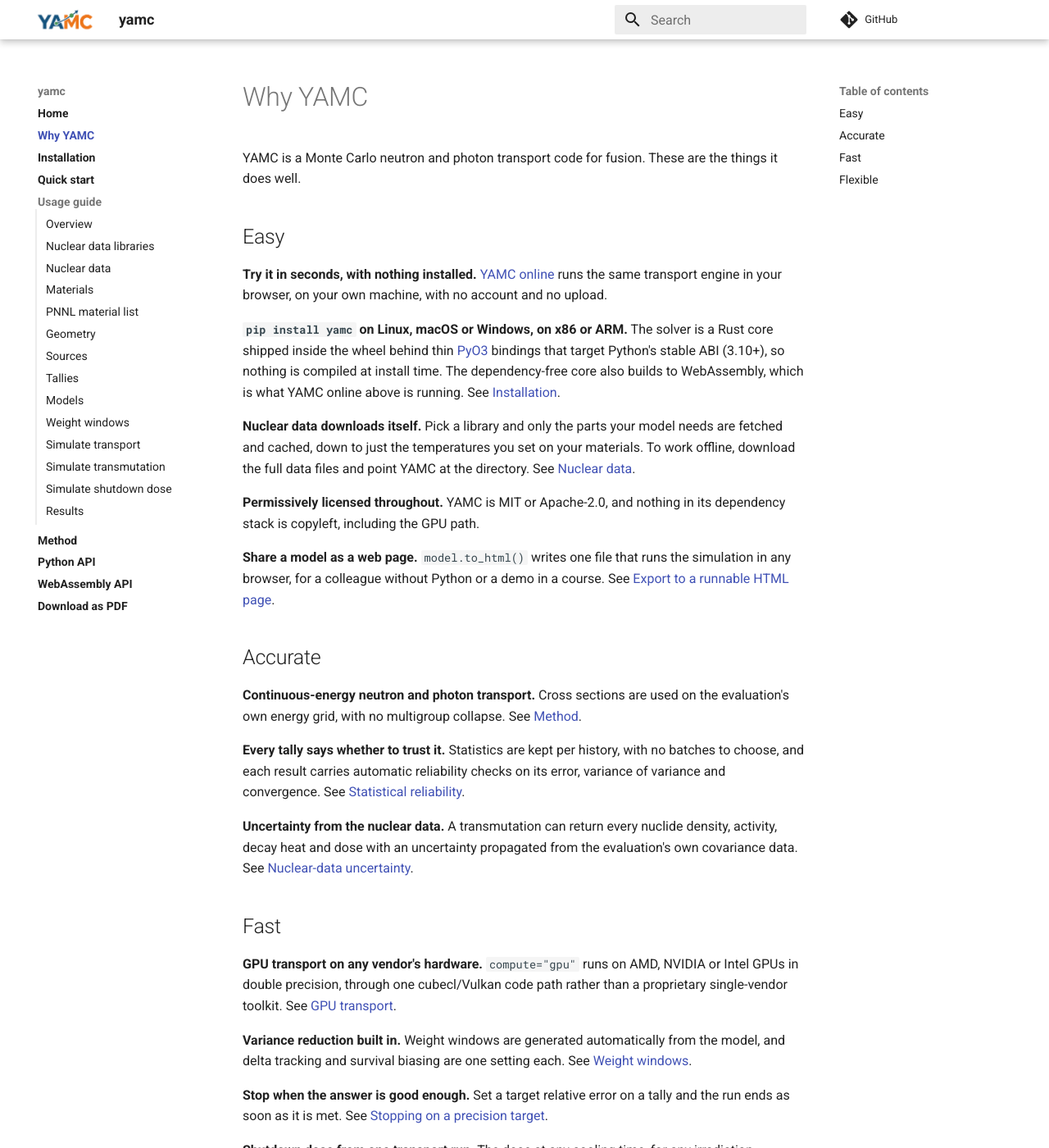
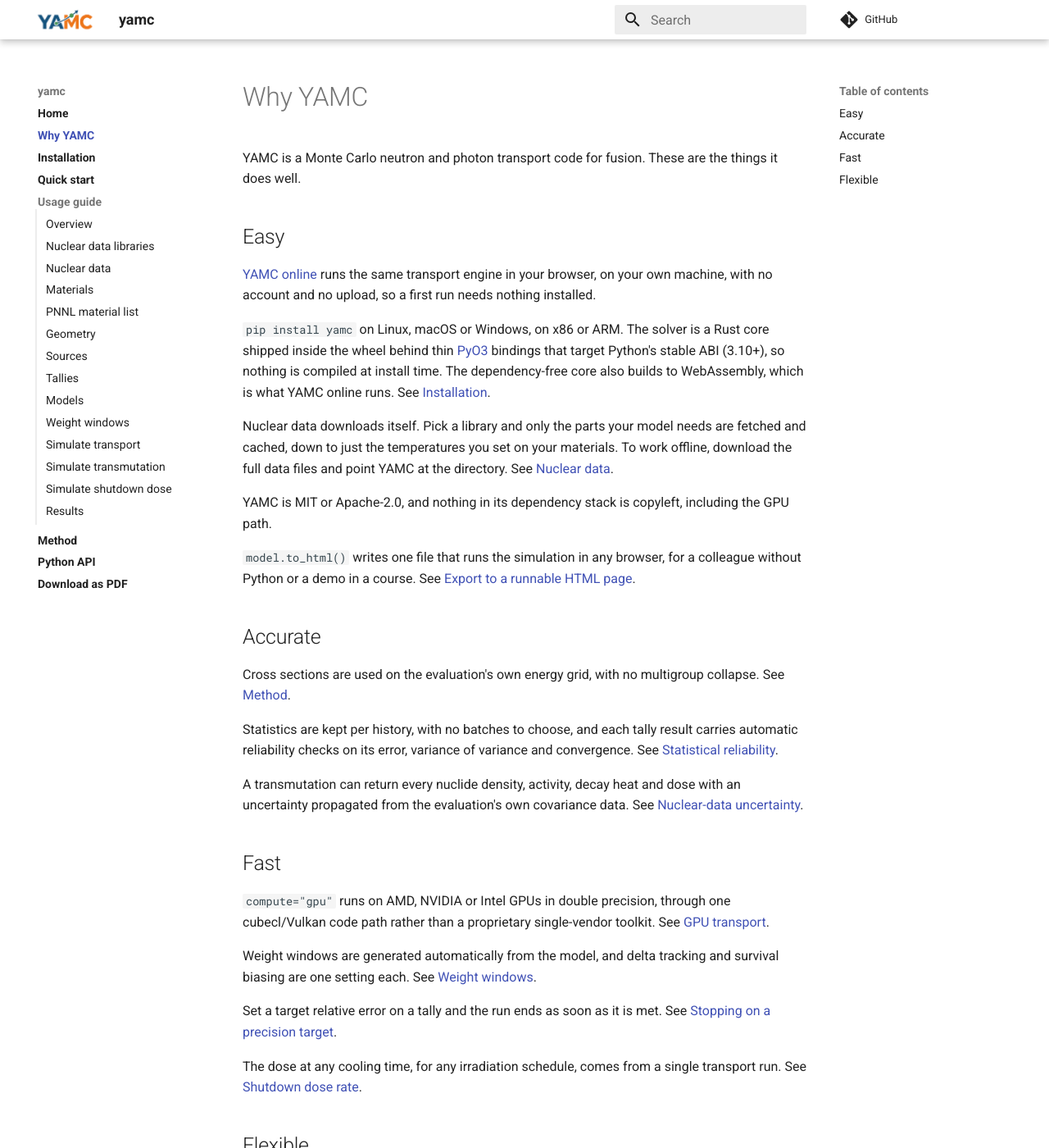
Before and after one commit to fusion-neutronics/yamc, an MkDocs documentation site: the page built from docs/why_yamc.md, in a window 1280 px wide and 1400 px high. Shown: the whole window at 82% size. Built offline with MkDocs 1.6.1 and Material for MkDocs 9.7.7, drawn with Linux system fonts in a browser that asks for light colours; comment, search, counter and statistics services are not loaded; some of the changed text lies outside the part shown.

Commit message:
Expand and streamline yamc documentation

```diff
--- a/docs/why_yamc.md
+++ b/docs/why_yamc.md
@@ -5,87 +5,75 @@
 
 ## Easy
 
-**Try it in seconds, with nothing installed.**
 [YAMC online](https://fusion-neutronics.github.io/yamc-online/) runs the same
 transport engine in your browser, on your own machine, with no account and no
-upload.
+upload, so a first run needs nothing installed.
 
-**`pip install yamc` on Linux, macOS or Windows, on x86 or ARM.** The solver is
-a Rust core shipped inside the wheel behind thin
+`pip install yamc` on Linux, macOS or Windows, on x86 or ARM. The solver is a
+Rust core shipped inside the wheel behind thin
 [PyO3](https://pyo3.rs) bindings that target Python's stable ABI (3.10+), so
 nothing is compiled at install time. The dependency-free core also builds to
-WebAssembly, which is what YAMC online above is running. See
-[Installation](installation.md).
+WebAssembly, which is what YAMC online runs. See [Installation](installation.md).
 
-**Nuclear data downloads itself.** Pick a library and only the parts your
-model needs are fetched and cached, down to just the temperatures you set on
-your materials. To work offline, download the full data files and point
-YAMC at the directory. See [Nuclear data](nuclear_data.md).
+Nuclear data downloads itself. Pick a library and only the parts your model
+needs are fetched and cached, down to just the temperatures you set on your
+materials. To work offline, download the full data files and point YAMC at the
+directory. See [Nuclear data](nuclear_data.md).
 
-**Permissively licensed throughout.** YAMC is MIT or Apache-2.0, and nothing
-in its dependency stack is copyleft, including the GPU path.
+YAMC is MIT or Apache-2.0, and nothing in its dependency stack is copyleft,
+including the GPU path.
 
-**Share a model as a web page.** `model.to_html()` writes one file that runs
-the simulation in any browser, for a colleague without Python or a demo in a
-course. See
+`model.to_html()` writes one file that runs the simulation in any browser, for
+a colleague without Python or a demo in a course. See
 [Export to a runnable HTML page](models.md#export-to-a-runnable-html-page-to_html).
 
 ## Accurate
 
-**Continuous-energy neutron and photon transport.** Cross sections are used on
-the evaluation's own energy grid, with no multigroup collapse. See
-[Method](method.md).
+Cross sections are used on the evaluation's own energy grid, with no multigroup
+collapse. See [Method](method.md).
 
-**Every tally says whether to trust it.** Statistics are kept per history, with
-no batches to choose, and each result carries automatic reliability checks on
-its error, variance of variance and convergence. See
-[Statistical reliability](results.md#statistical-reliability).
+Statistics are kept per history, with no batches to choose, and each tally
+result carries automatic reliability checks on its error, variance of variance
+and convergence. See [Statistical reliability](results.md#statistical-reliability).
 
-**Uncertainty from the nuclear data.** A transmutation can return every
-nuclide density, activity, decay heat and dose with an uncertainty propagated
-from the evaluation's own covariance data. See
+A transmutation can return every nuclide density, activity, decay heat and dose
+with an uncertainty propagated from the evaluation's own covariance data. See
 [Nuclear-data uncertainty](materials.md#nuclear-data-uncertainty).
 
 ## Fast
 
-**GPU transport on any vendor's hardware.** `compute="gpu"` runs on AMD,
-NVIDIA or Intel GPUs in double precision, through one cubecl/Vulkan code path
-rather than a proprietary single-vendor toolkit. See
-[GPU transport](simulate_transport.md#gpu-transport-computegpu).
+`compute="gpu"` runs on AMD, NVIDIA or Intel GPUs in double precision, through
+one cubecl/Vulkan code path rather than a proprietary single-vendor toolkit.
+See [GPU transport](simulate_transport.md#gpu-transport-computegpu).
 
-**Variance reduction built in.** Weight windows are generated automatically
-from the model, and delta tracking and survival biasing are one setting each.
-See [Weight windows](weight_windows.md).
+Weight windows are generated automatically from the model, and delta tracking
+and survival biasing are one setting each. See [Weight windows](weight_windows.md).
 
-**Stop when the answer is good enough.** Set a target relative error on a
-tally and the run ends as soon as it is met. See
-[Stopping on a precision target](results.md#stopping-on-a-precision-target).
+Set a target relative error on a tally and the run ends as soon as it is met.
+See [Stopping on a precision target](results.md#stopping-on-a-precision-target).
 
-**Shutdown dose from one transport run.** The dose at any cooling time, for
-any irradiation schedule, comes from a single run. See
-[Shutdown dose rate](simulate_shutdown_dose.md).
+The dose at any cooling time, for any irradiation schedule, comes from a single
+transport run. See [Shutdown dose rate](simulate_shutdown_dose.md).
 
 ## Flexible
 
-**CSG, CAD and meshes in one model.** YAMC includes its own CAD mesher and
-mesh transport, so a CadQuery assembly or STEP file goes straight into a
-model, alongside or inside CSG cells. See [Geometry](geometry.md).
+YAMC includes its own CAD mesher and mesh transport, so a CadQuery assembly or
+STEP file goes straight into a model, alongside or inside CSG cells. See
+[Geometry](geometry.md).
 
-**Built for fusion.** A tokamak plasma source from plasma parameters, and
-tallies for heating, DPA, tritium production and dose. See
-[Sources](sources.md) and [Tallies](tallies.md).
+A tokamak plasma source comes from plasma parameters, and tallies cover
+heating, DPA, tritium production and dose. See [Sources](sources.md) and
+[Tallies](tallies.md).
 
-**Transmutation with or without transport.** Deplete materials coupled to a
-transport run, or from a spectrum you already have, and get activity, decay
-heat, decay photons and waste clearance. See
-[Simulate transmutation](simulate_transmutation.md).
+Materials can be depleted coupled to a transport run, or from a spectrum you
+already have, giving activity, decay heat, decay photons and waste clearance.
+See [Simulate transmutation](simulate_transmutation.md).
 
-**Mix nuclear data libraries.** Cross sections, reactions, decay data and
-fission yields can each come from a different library, or from your own files.
-See [Nuclear data settings](nuclear_data.md#nuclear-data-settings).
+Cross sections, reactions, decay data and fission yields can each come from a
+different library, or from your own files. See
+[Nuclear data settings](nuclear_data.md#nuclear-data-settings).
 
-**Results where your analysis already is.** Nuclear data, tally results and
-meshes are stored and exchanged as Apache Arrow, which is columnar and
-language-agnostic, so files are portable and load quickly. Tallies convert to
-numpy, pandas, polars or xarray with little or no copying, and export to VTK-HDF
-for ParaView. See [Results](results.md).
+Nuclear data, tally results and meshes are stored and exchanged as Apache
+Arrow, which is columnar and language-agnostic, so data files are portable and
+load quickly. Tallies convert to numpy, pandas, polars or xarray with little or
+no copying, and export to VTK-HDF for ParaView. See [Results](results.md).
--- a/mkdocs.yml
+++ b/mkdocs.yml
@@ -143,7 +143,8 @@
     - Results: results.md
   - Method: method.md
   - Python API: api.md
-  - WebAssembly API: webassembly_api.md
+  # The WebAssembly API page was here; it moves to core's docs, which are not
+  # public yet.
   # Absolute, because the PDF is written by the exporter after the build and
   # is not a file in docs/ for MkDocs to resolve a relative link against.
   - Download as PDF: https://fusion-neutronics.github.io/yamc/yamc-documentation.pdf
```
Also changed, not shown: docs/geometry.md (+40 -1 lines), docs/installation.md (+4 -10 lines), docs/nuclear_data_libraries.md (+1 -1 lines), docs/quick_start.md (+9 -5 lines), docs/webassembly_api.md (deleted, +0 -213 lines).
